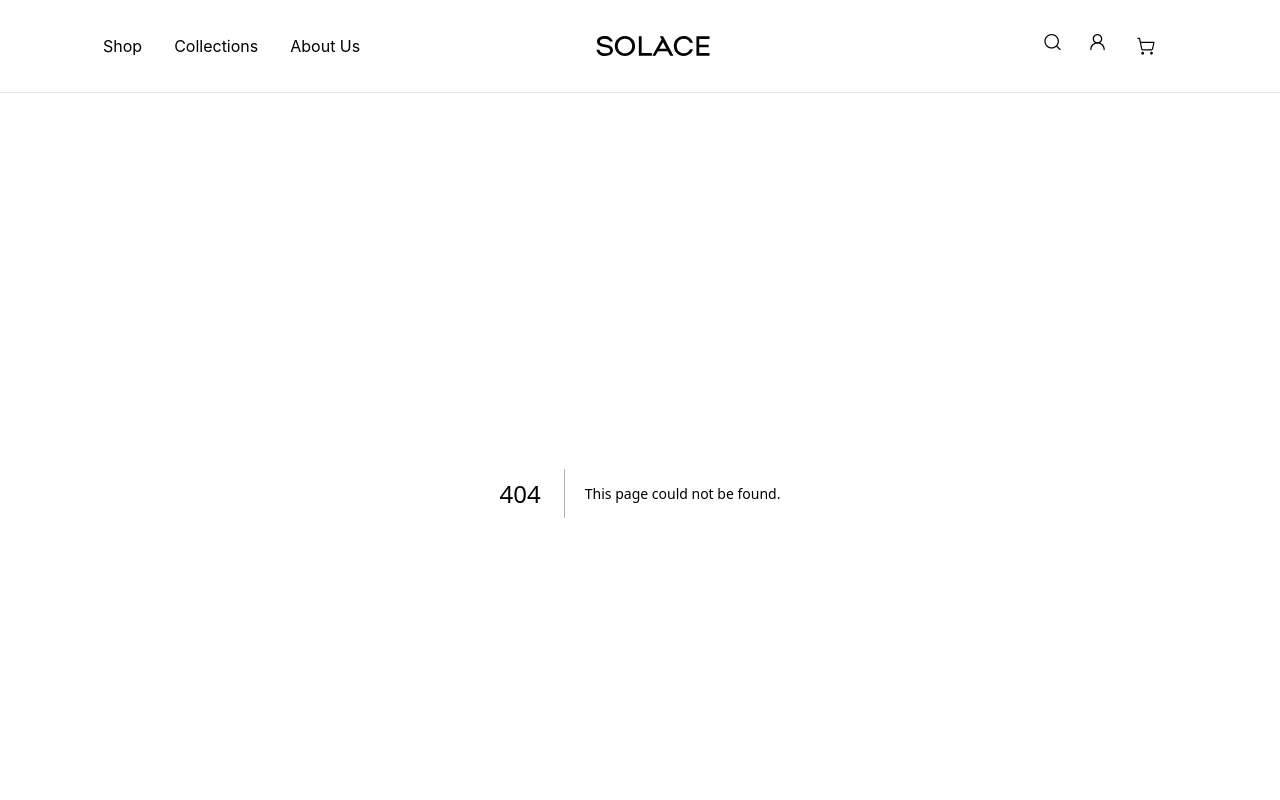
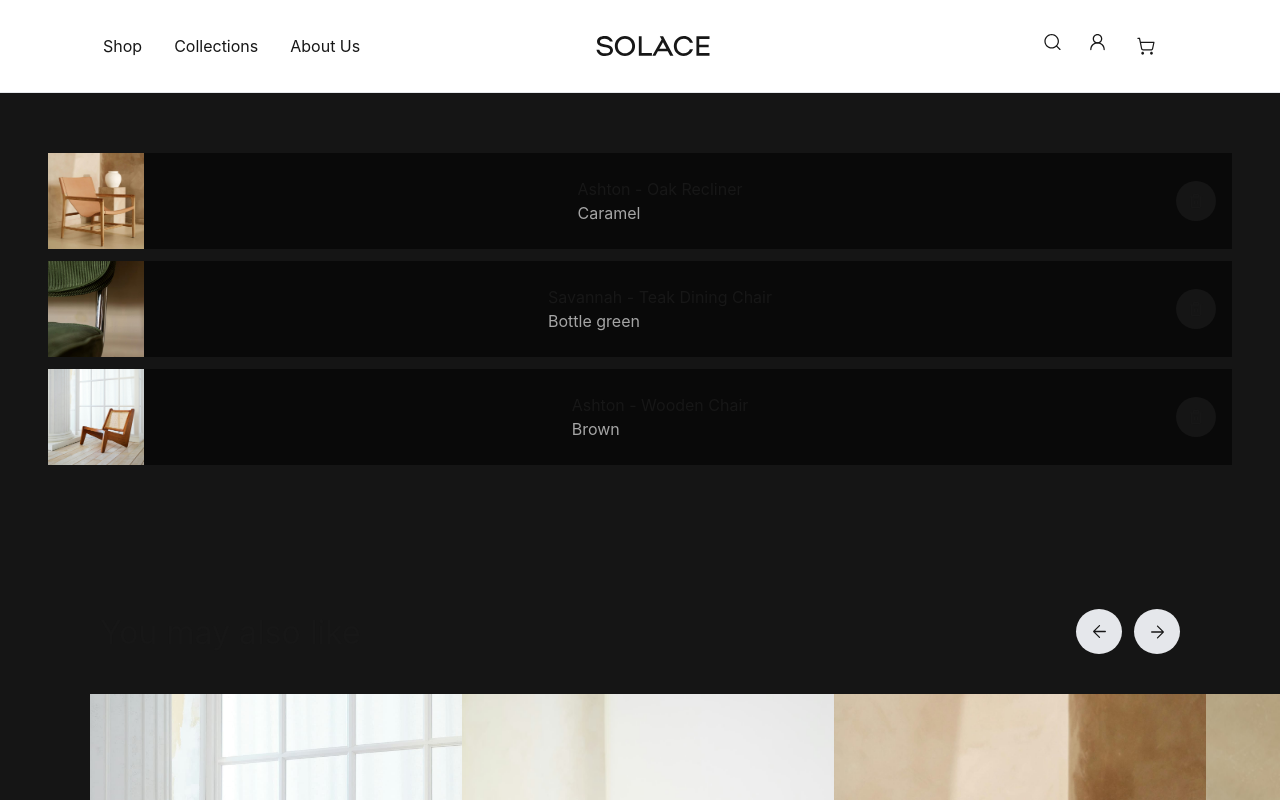
Before and after one commit to Sky-Netics/Solace, a Next.js app: page /cart in a window 1280 px wide. Before the commit this address had no page. Shown: the top 800 px of the page. Built offline with nearby package versions, Linux system fonts and the light colour scheme.

Commit message:
commit 5

```diff
--- /dev/null
+++ b/src/app/cart/page.tsx
@@ -0,0 +1,24 @@
+"use client"
+
+import { useState } from "react";
+import CarouselComponent from "../components/CarouselComponent/CarouselComponent";
+import CartEmpty from "../components/cartEmpty/cartEmpty";
+import CartItem from "../components/cartItem/cartItem";
+
+const Cart = () => {
+    const [empty,setEmpty] = useState(false);
+
+    return (
+        <div className="bg-lightDark">
+            {
+            empty ? <CartEmpty />
+            : <CartItem />
+            }
+            <div className="pt-24">
+                <CarouselComponent title="You may also like"/>
+            </div>
+        </div>
+     );
+}
+
+export default Cart;
--- a/src/app/collections/[collection]/page.tsx
+++ b/src/app/collections/[collection]/page.tsx
@@ -1,3 +1,4 @@
+import CarouselComponent from "@/app/components/CarouselComponent/CarouselComponent";
 import ProductWrapper from "@/app/components/product/productWrapper";
 
 const Collections = async ({params}:{params:{collection:string}}) => {
@@ -6,6 +7,9 @@ const Collections = async ({params}:{params:{collection:string}}) => {
     return (
         <div>
             <ProductWrapper path={`HomePage / ${collection}`} topic={collection} url={`https://fakestoreapi.com/products`} />
+            <div className="mt-16">
+                <CarouselComponent title="Recommended products"/>
+            </div>
         </div>
         );
 }
--- a/src/app/components/CarouselComponent/CarouselComponent.tsx
+++ b/src/app/components/CarouselComponent/CarouselComponent.tsx
@@ -219,7 +219,7 @@ const CarouselComponent = ({title}:{title: string}) => {
       <div className="flex justify-between px-[100px] max-sm:px-[25px]">
         <h1 className="text-[32px] max-sm:text-[24px]">{title}</h1>
 
-        <div className="flex justify-between mb-[100px] h-[45px]">
+        <div className="flex justify-between mb-10 h-[45px]">
           <button
             onClick={() => carouselRef.current?.slidePrev()}
             className="bg-gray-200 px-[13px] rounded-[50%] mr-3"
--- /dev/null
+++ b/src/app/components/cartEmpty/cartEmpty.tsx
@@ -0,0 +1,19 @@
+import Link from "next/link";
+import { IoCartOutline } from "react-icons/io5";
+
+const CartEmpty = () => {
+    return (
+        <div className="flex flex-col justify-center items-center text-center pt-16">
+            <div><IoCartOutline size={60} color="white"/></div>
+            <div className="my-5">
+                <p className="text-xl mb-2">Your Shopping cart is empty</p>
+                <p className="text-lightLight">Are you looking for inspiration</p>
+            </div>
+            <div className="mt-3">
+                <Link href='/' className="bg-lightWhite text-lightDarkTransparent p-3 rounded-3xl">Explore Home Page</Link>
+            </div>
+        </div>
+     );
+}
+
+export default CartEmpty;
--- /dev/null
+++ b/src/app/components/cartItem/cartItem.tsx
@@ -0,0 +1,34 @@
+import Image from "next/image";
+import { useState } from "react";
+import { FiTrash2 } from "react-icons/fi";
+
+const CartItem = () => {
+    const [products,setProducts] = useState([
+        {src:"/assets/Carousel-Images/3.jpg",title:"Ashton - Oak Recliner",color:"Caramel",price:"1,400.00",quantity:1},
+        {src:"/assets/green-chair.jpg",title:"Savannah - Teak Dining Chair",color:"Bottle green",price:"499.00",quantity:2},
+        {src:"/assets/Carousel-Images/1.jpg",title:"Ashton - Wooden Chair",color:"Brown",price:"399.00",quantity:3}
+    ])
+
+    return (
+        <div>
+            <div className="layout">
+            {products.map((product,i)=>{
+                return (
+                    <div key={i} className="bg-lightDarkTransparent mt-3">
+                    <div className="flex justify-between items-center pr-4">
+                        <div><Image className="w-24 h-24 object-cover" src={product.src} width={100} height={100} alt={product.title}/></div>
+                        <div>
+                            <p>{product.title}</p>
+                            <p className="text-lightLight">{product.color}</p>
+                        </div>
+                        <div className="bg-lightDark w-10 h-10 flex justify-center items-center rounded-full"><FiTrash2 /></div>
+                    </div>
+                </div>
+                )
+            })}
+            </div>
+        </div>
+     );
+}
+
+export default CartItem;
--- a/src/app/components/product/productWrapper.tsx
+++ b/src/app/components/product/productWrapper.tsx
@@ -38,9 +38,9 @@ const ProductWrapper = async ({url,topic,path}:{url:string,topic:string,path:str
                     {products.map((product,i)=>{
                         return (
                             <div key={i}>
-                                <div className="mb-5 w-full relative">
+                                <div className="mb-5 w-full relative group">
                                     <Image className="w-full h-80 sm:h-[500px]" src={product.image} width={400} height={1000} alt={`prodcut${i}`} priority/>
-                                    <div className="bg-gray-600 w-12 rounded-full h-12 absolute bottom-3 right-3 flex justify-center items-center"><IoCartOutline size={25} color="white"/></div>
+                                    <div className="bg-white w-12 rounded-full h-12 absolute bottom-3 right-3 flex justify-center items-center transition-opacity duration-300 sm:opacity-0 group-hover:opacity-100"><IoCartOutline size={25} color="black"/></div>
                                 </div>
                                 <div className="text-center">
                                     <p>{product.title}</p>
--- a/src/app/shop/page.tsx
+++ b/src/app/shop/page.tsx
@@ -5,7 +5,9 @@ const Shop = () => {
     return (
         <div>
             <ProductWrapper path="Back To Home" topic="All Products" url="https://fakestoreapi.com/products"/>
-            <CarouselComponent title="Recommended products"/>
+            <div className="mt-16">
+                <CarouselComponent title="Recommended products"/>
+            </div>
         </div>
      );
 }
--- a/tailwind.config.ts
+++ b/tailwind.config.ts
@@ -14,6 +14,7 @@ export default {
         lightDark:"#151515",
         lightDarkTransparent:"#090909",
         lightLight:"#A5A5A5",
+        lightWhite:"#F9F9F9"
       },
     },
   },
```
